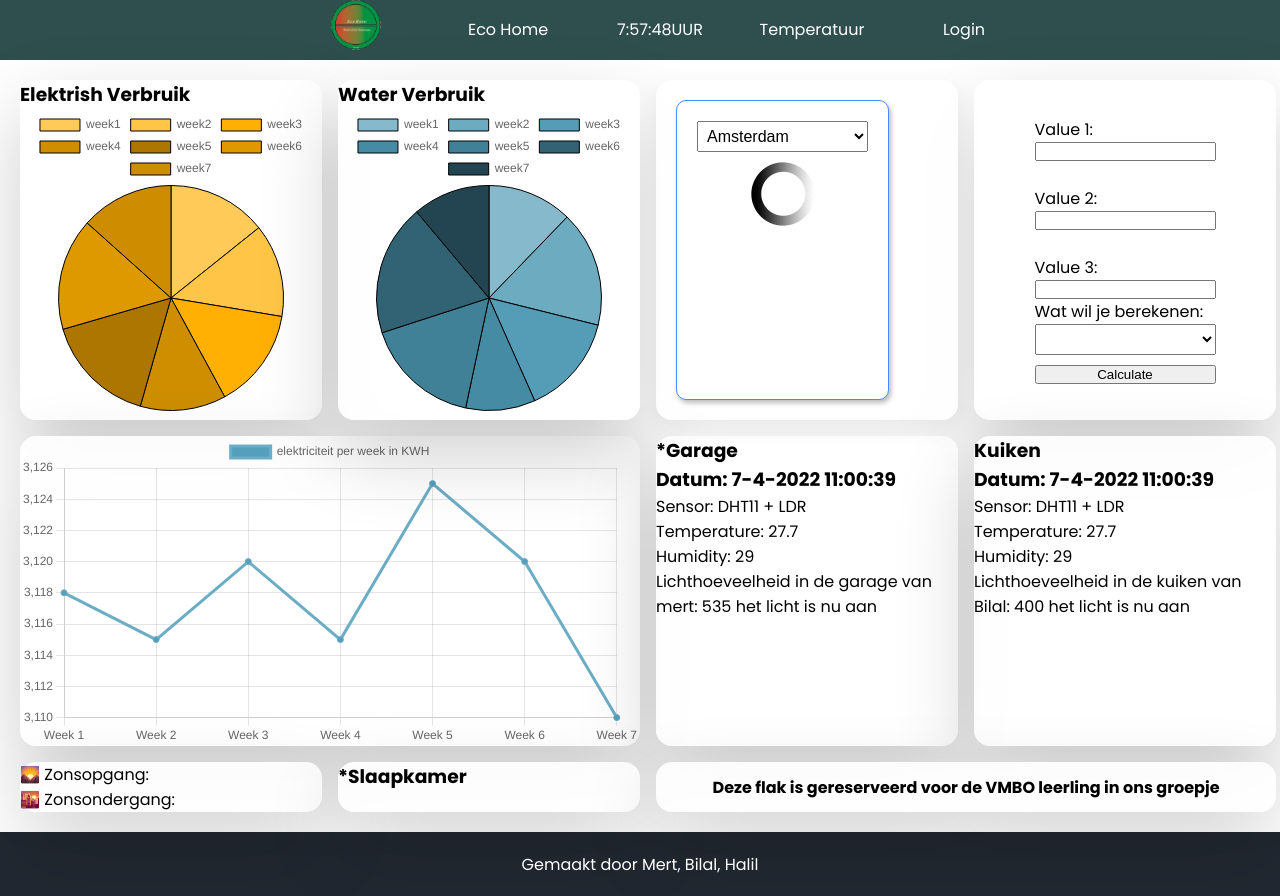
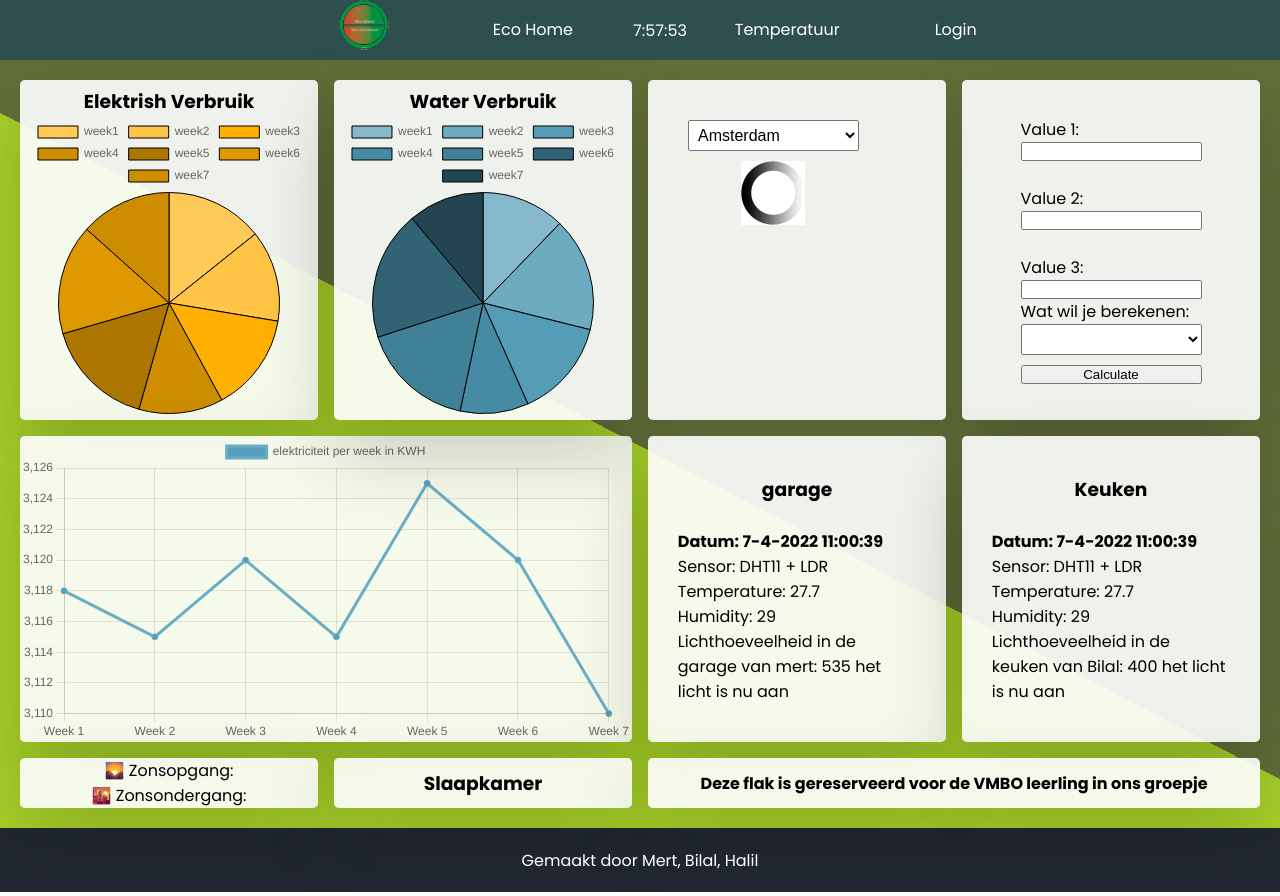
Before and after one commit to korkmazfb/BO-Dashboard, a plain HTML site: page index.html in a window 1280 px wide. Drawn offline with nearby package versions, Linux system fonts and the light colour scheme; no server answers.

Commit message:
laatste_sprint_revieuw

```diff
--- a/css/style.css
+++ b/css/style.css
@@ -11,6 +11,7 @@
 
 body {
     font-family: 'Poppins', sans-serif;
+    background:linear-gradient(27.5deg, #A7D129 50%, #616F39 50%);
 }
 
 header {
@@ -51,24 +52,34 @@ nav>ul>li>a {
 
 }
 
+#ct{
+    color: white;
+}
+
+
 
 .graphbox {
-
-    width: 97.5%;
+    max-width: 97.5%;
     padding: 1.25rem;
     display: grid;
     grid-template-columns: repeat(4, 25%);
     grid-template-rows: repeat(4);
     grid-gap: 1rem;
     min-height: 12.5rem;
+    padding-right: 2.25rem;
+
 }
 
 .box {
 
-    border-radius: 1rem;
+    border-radius: 0.3rem;
     background: rgba(255, 255, 255, 0.9);
     box-shadow: 0 2rem 5rem 0 rgba(0, 0, 0, 0.2);
     height: 100%;
+    display: flex;
+    justify-content: center;
+    align-items: center;
+    flex-direction: column;
 }
 
 .B-elek {
@@ -90,6 +101,10 @@ nav>ul>li>a {
 .M-weer {
     grid-column: 3/4;
     grid-row: 1/2;
+    display: flex;
+    align-items: center;
+    justify-content: center;
+    width: 100%;
 }
 
 .B-calc{
@@ -101,7 +116,6 @@ nav>ul>li>a {
 
 .VMBO{
     grid-column: 3/5;
-
     display: flex;
     align-items: center;
     justify-content: center;
@@ -145,13 +159,12 @@ footer {
 }
 
 .item {
-    background: #ffffff;
+
     padding: 20px;
     min-height: 300px;
     border-radius: 10px;
-    box-shadow: 2px 3px 5px #bbbbbb;
     border: 1px solid #4c8aff;
-    width: 175%;
+    width: 100%;
 }
 
 #weather {
@@ -159,6 +172,9 @@ footer {
     display: flex;
     flex-direction: column;
     width: 135%;
+    border-color: white;
+    border-style: none;
+
 }
 
 #live {
@@ -199,3 +215,11 @@ select {
     margin: 0;
 
 }
+
+#data-M{
+    text-align: start;
+    width: 80%;
+    display: flex;
+
+    flex-direction: column;
+}
--- a/index.html
+++ b/index.html
@@ -13,8 +13,9 @@
     <nav>
         <ul>
             <li><img id="logo" src="img/logo_bedrijf.png" alt="logo" /></li>
-            <li class="active">Eco Home</li>
-            <li id="time_span">Datum</li>
+            <li >Eco Home</li>
+            <body onload=display_ct();>
+                <span id='ct' ></span>
             <li>Temperatuur</li>
             <li><a href="index_2.html">Login</a></li>
         </ul>
@@ -83,9 +84,11 @@
     </section>
 
     <section class="box ah-M">
-        <h3>*Garage</h3>
+        <h3>garage</h3>
+        <br>
         <div id="data-M">
-            <h3>Datum: 7-4-2022 11:00:39</h3>
+
+            <h4>Datum: 7-4-2022 11:00:39</h4>
             <p>Sensor: DHT11 + LDR
             </p>
             <p>Temperature: 27.7
@@ -97,16 +100,18 @@
     </section>
 
     <section class="box ah-B">
-        <h3>Kuiken</h3>
+        <h3>Keuken</h3>
+        <br>
         <div id="data-M">
-            <h3>Datum: 7-4-2022 11:00:39</h3>
+
+            <h4>Datum: 7-4-2022 11:00:39</h4>
             <p>Sensor: DHT11 + LDR
             </p>
             <p>Temperature: 27.7
             </p>
             <p> Humidity: 29
             </p>
-            <p> Lichthoeveelheid in de kuiken van Bilal: 400 het licht is nu aan </p>
+            <p> Lichthoeveelheid in de keuken van Bilal: 400 het licht is nu aan </p>
         </div>
     </section>
 
@@ -121,7 +126,7 @@
 
 
     <section class="box ah">
-        <h3>*Slaapkamer</h3>
+        <h3>Slaapkamer</h3>
         <div id="dataDiv">
         </div>
     </section>
@@ -146,6 +151,7 @@
 <script src="js/weer.json"></script>
 <script src="js/zons.json"></script>
 <script src="js/calc.js"></script>
+<script src="js/tijd.js"></script>
 
 
 
--- a/js/calc.js
+++ b/js/calc.js
@@ -23,7 +23,8 @@ function calc() {
         output.innerHTML = "In Kubike Liter!"
     }
     if (calculate) {
-        document.querySelector("#totaal").innerHTML = ("Dat gaat " + calculate + " euro kosten.");
+        calculate = Math.round(calculate * 100) / 100;
+        document.querySelector("#totaal").innerHTML = ("Dat gaat " + calculate.toLocaleString() + " euro kosten.");
     }
     else if(isNaN(calculate)){
         document.querySelector("#totaal").innerHTML = ("Vul wat in!");
--- a/js/main.js
+++ b/js/main.js
@@ -85,19 +85,3 @@ var myChart = new Chart(cntxt, {
     },
 
 });
-
-var currentTime = new Date()
-var hours = currentTime.getHours()
-var minutes = currentTime.getMinutes()
-var seconds = currentTime.getSeconds()
-if (minutes < 10) {
-    minutes = "0" + minutes
-}
-var t_str = hours + ":" + minutes + ":" + seconds;
-if (hours > 11) {
-    t_str += "UUR";
-} else {
-    t_str += "UUR";
-}
-document.getElementById('time_span').innerHTML = t_str;
-datum.innerHTML = dateTime;
--- /dev/null
+++ b/js/tijd.js
@@ -0,0 +1,13 @@
+function display_c(){
+    var refresh = 1000;
+    mytime=setTimeout('display_ct()',refresh)
+}
+
+function display_ct(){
+
+    var x = new Date()
+    var x1 = x.getHours() + ":" + x.getMinutes() + ":" + x.getSeconds();
+
+    document.getElementById('ct').innerHTML = x1;
+    display_c();
+     }
```
Also changed, not shown: 1 other file.
